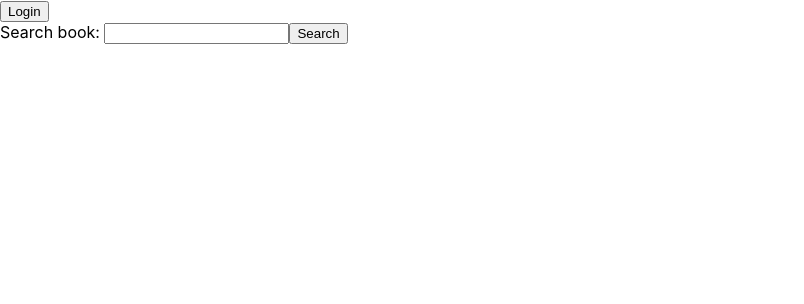
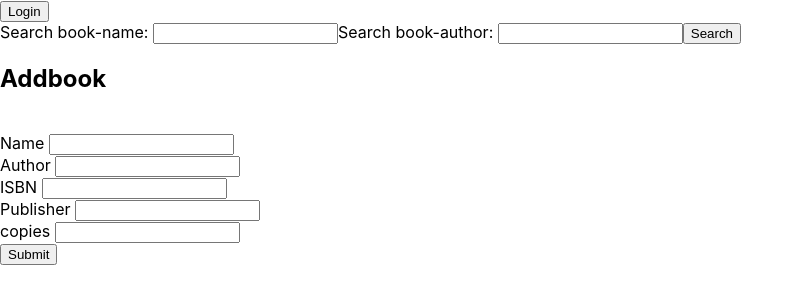
Before and after one commit to abir0git/SW_Lab_TeamProject, a React (Create React App) app in the folder login/frontend/bas_app/: page / in a window 1280 px wide. Shown: the top 304 px of the page, without its empty margins (0-804 px from the left). Built offline with nearby package versions, Linux system fonts and the light colour scheme.

Commit message:
Adding searchbook and addbook function

```diff
--- a/login/frontend/bas_app/src/App.js
+++ b/login/frontend/bas_app/src/App.js
@@ -4,6 +4,7 @@ import {BrowserRouter, Routes, Route, Link, useNavigate } from "react-router-dom
 import "./App.css";
 import LoginButton from "./Components/LoginButton"
 import SearchButton from "./Components/SearchButton"
+import Addbook from "./Components/Addbook"
 import "./Components/Css_files/Modal.css"
 import "./Components/Css_files/Signup.css"
 import "./Components/Css_files/Signin.css"
@@ -21,6 +22,7 @@ function App() {
 			<div>
 				<LoginButton openmodal={openmodal} setopenmodal={setopenmodal}></LoginButton>
 				<SearchButton></SearchButton>
+				<Addbook></Addbook>
 			</div>
 			}
           />
--- /dev/null
+++ b/login/frontend/bas_app/src/Components/Addbook.js
@@ -0,0 +1,61 @@
+const Addbook = () => {
+    return (
+        <div >
+        <h2>Addbook </h2>
+        <br />
+        <form className="addbook" action="http://localhost:5000/addbook" method="post">
+          <div className="inputfield">
+            <label>Name </label>
+            <input
+              type="text"
+              name="name"
+              required
+              autoComplete="off"
+            />
+          </div>
+
+          <div className="inputfield">
+            <label>Author </label>
+            <input
+              type="text"
+              name="author"
+              required
+            />
+          </div>
+
+          <div className="inputfield">
+            <label>ISBN </label>
+            <input
+              type="text"
+              name="ISBN"
+              required
+            />
+          </div>
+
+          <div className="inputfield">
+            <label>Publisher </label>
+            <input
+              type="text"
+              name="publisher"
+              required
+            />
+          </div>
+
+          <div className="inputfield">
+            <label>copies </label>
+            <input
+              type="text"
+              name="copies"
+              required
+            />
+          </div>
+
+          <button type="submit" >Submit</button>
+
+        </form>
+
+      </div>
+     );
+}
+
+export default Addbook;
--- a/login/frontend/bas_app/src/Components/SearchButton.js
+++ b/login/frontend/bas_app/src/Components/SearchButton.js
@@ -5,7 +5,10 @@ const SearchButton = () => {
         <div>
             <form action="http://127.0.0.1:5000/search" method="post">
             <label>
-        Search book: <input name="search_key" />
+        Search book-name: <input name="book_name" />
+            </label>
+            <label>
+        Search book-author: <input name="book_author" />
             </label>
             <button type="submit">Search</button>
             </form>
```
Also changed, not shown: 1 other file (tests, documents, lock files or other folders).
